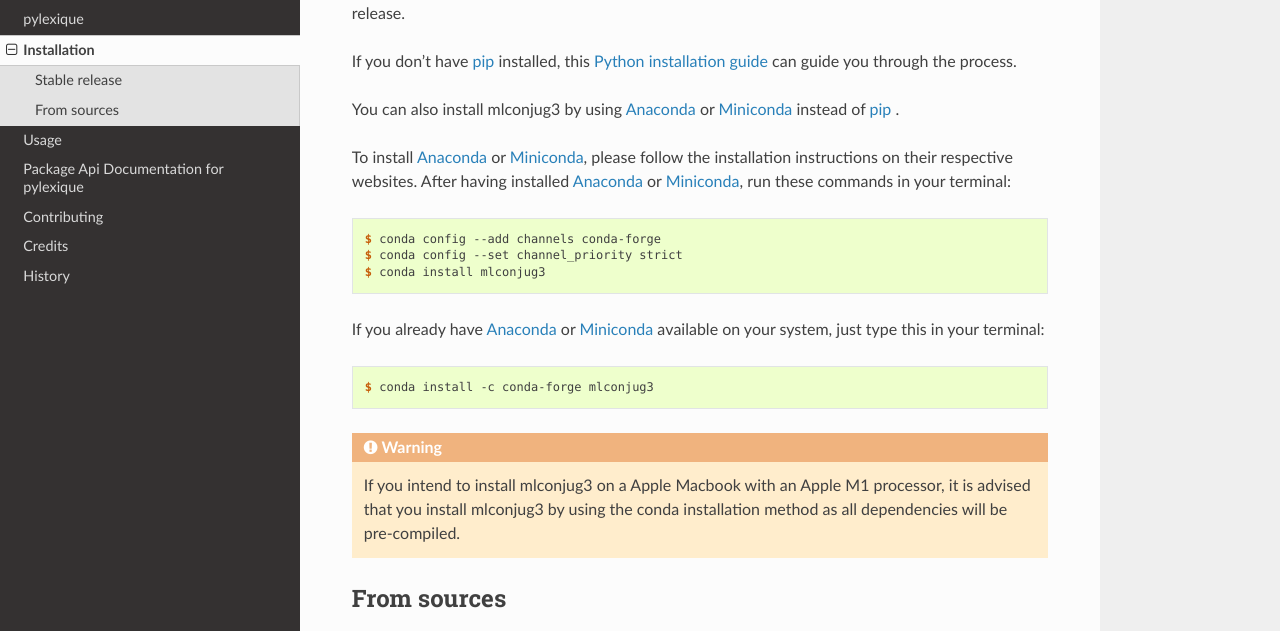
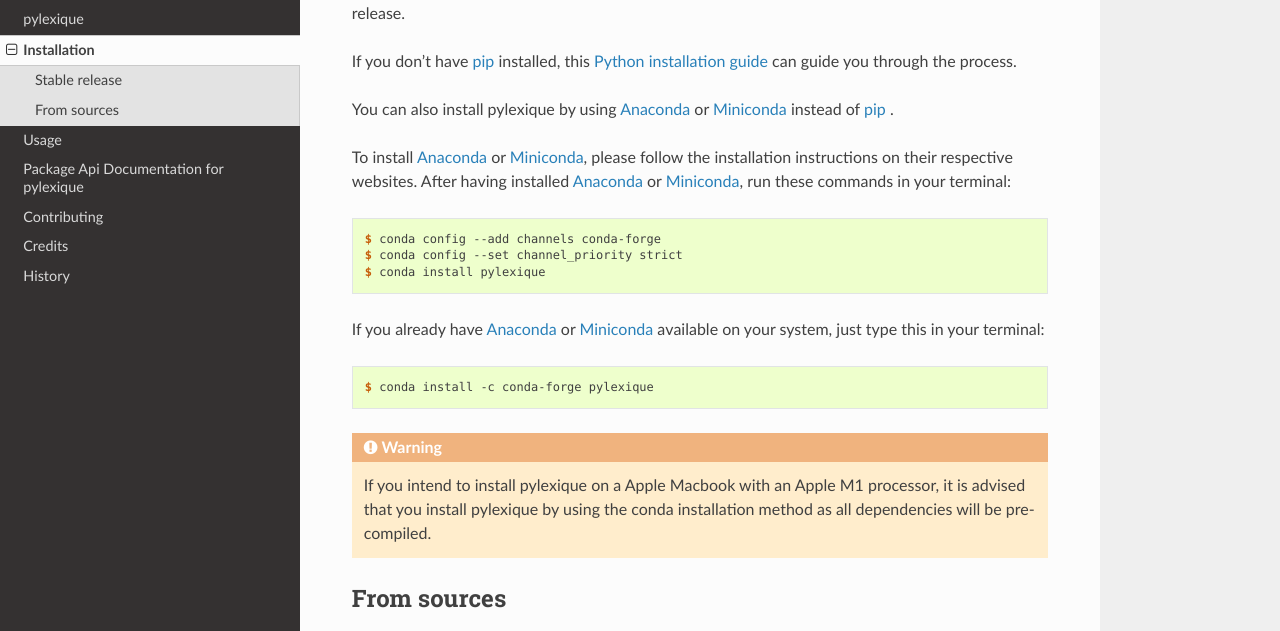
Before and after one commit to SekouDiaoNlp/pylexique, a Sphinx documentation site: the page built from docs/installation.rst, in a window 1280 px wide and 900 px high, scrolled down 195 px. Shown: the part 158-789 px from the top of the window. Built offline with Sphinx 7.4.7 and the Read the Docs theme 2.0.0, drawn with Linux system fonts in a browser that asks for light colours.

Commit message:
Fixed typo

```diff
--- a/docs/installation.rst
+++ b/docs/installation.rst
@@ -19,7 +19,7 @@
 If you don't have `pip`_ installed, this `Python installation guide`_ can guide
 you through the process.
 
-You can also install mlconjug3 by using Anaconda_ or Miniconda_ instead of `pip`_ .
+You can also install pylexique by using Anaconda_ or Miniconda_ instead of `pip`_ .
 
 To install Anaconda_ or Miniconda_, please follow the installation instructions on their respective websites.
 After having installed Anaconda_ or Miniconda_, run these commands in your terminal:
@@ -28,16 +28,16 @@
 
     $ conda config --add channels conda-forge
     $ conda config --set channel_priority strict
-    $ conda install mlconjug3
+    $ conda install pylexique
 
 If you already have Anaconda_ or Miniconda_ available on your system, just type this in your terminal:
 
 .. code-block:: console
 
-    $ conda install -c conda-forge mlconjug3
+    $ conda install -c conda-forge pylexique
 .. warning::
-    If you intend to install mlconjug3 on a Apple Macbook with an Apple M1 processor,
-    it is advised that you install mlconjug3 by using the conda installation method as all dependencies will be pre-compiled.
+    If you intend to install pylexique on a Apple Macbook with an Apple M1 processor,
+    it is advised that you install pylexique by using the conda installation method as all dependencies will be pre-compiled.
 
 .. _pip: https://pip.pypa.io
 .. _Python installation guide: http://docs.python-guide.org/en/latest/starting/installation/
```
